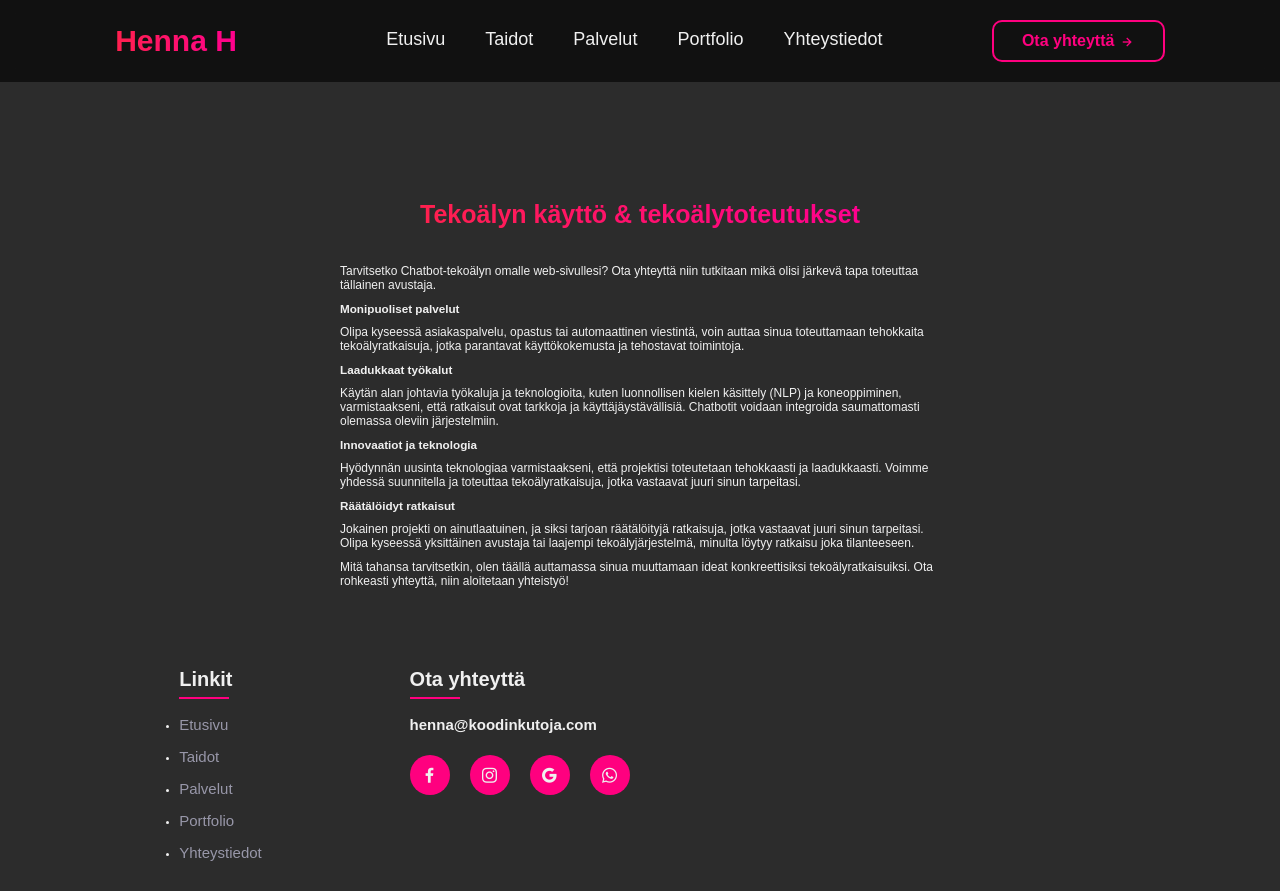
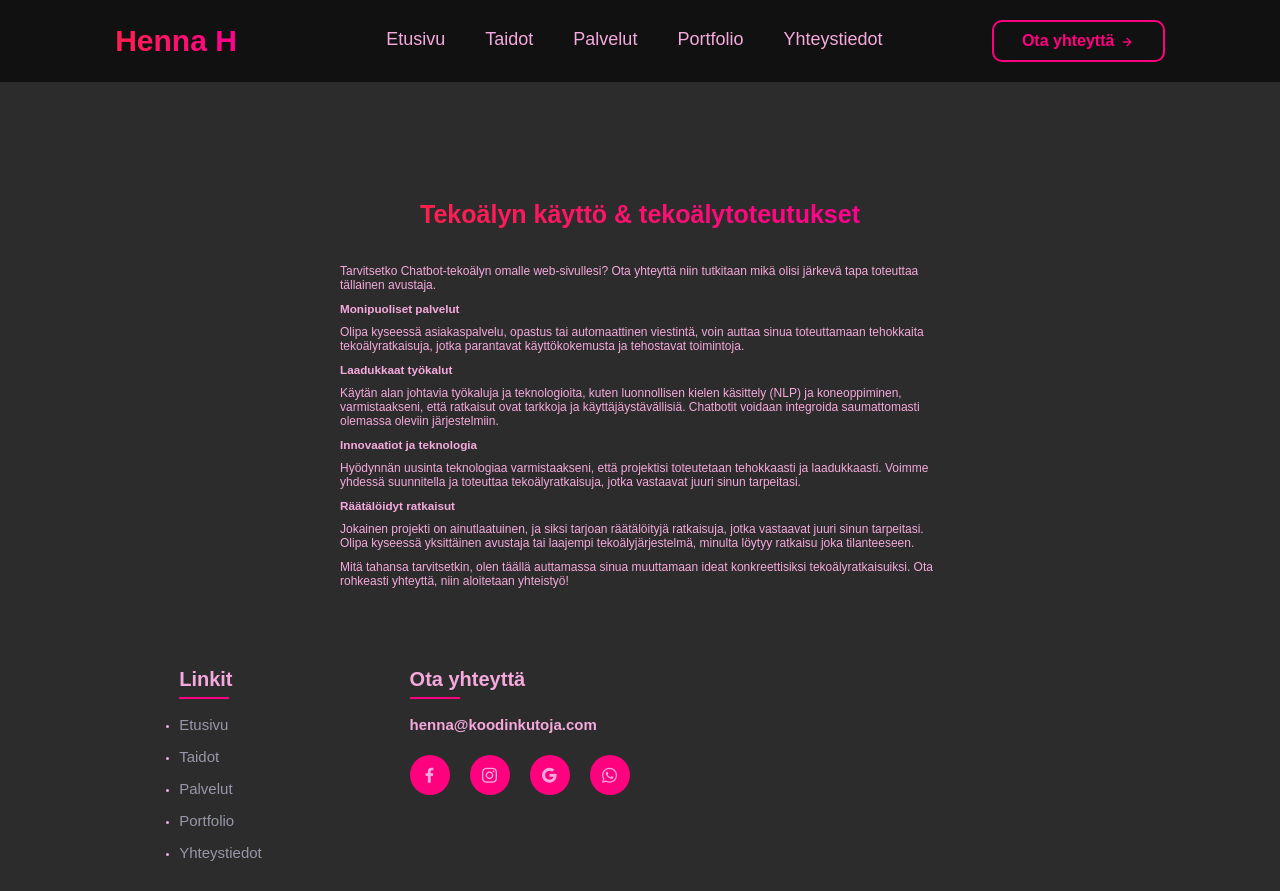
Before and after one commit to hennahoo/H---H-Portfolio-version-2, a plain HTML site: page digital.html in a window 1280 px wide. Drawn offline with nearby package versions, Linux system fonts and the light colour scheme.

Commit message:
Update style.css

```diff
--- a/style.css
+++ b/style.css
@@ -17,8 +17,9 @@
 
     --bg-color: #2c2c2c; /* Darker grey */
     --second-bg-color: #3d3d3d; /* Medium grey */
-    --text-color: #f0f0f0; /* Light grey */
+    --text-color: #f5a9dc; /* Light grey */
     --main-color: #ff007f; /* Vibrant pink */
+    --link-color: #007ACC; /* Blue color for text links */
 }
 
 html {
@@ -77,7 +78,7 @@ span {
 .navbar a {
     font-size: 1.8rem;
     font-weight: 500;
-    color: var(--text-color);
+    color: var(--main-color);
     margin-left: 4rem;
     transition: all 0.3s ease-in-out;
     border-bottom: 3px solid transparent;
@@ -117,6 +118,21 @@ span {
     color: var(--text-color);
     box-shadow: 0 0 20px var(--main-color);
 }
+
+
+
+a {
+    color: var(--link-color); /* Set link color for all links */
+}
+
+/* Specificity for header and navbar links to keep their original color */
+header a, .navbar a {
+    color: var(--text-color); /* Keep original header and navbar link color */
+}
+
+
+
+
 
 /*home section*/
 
```
